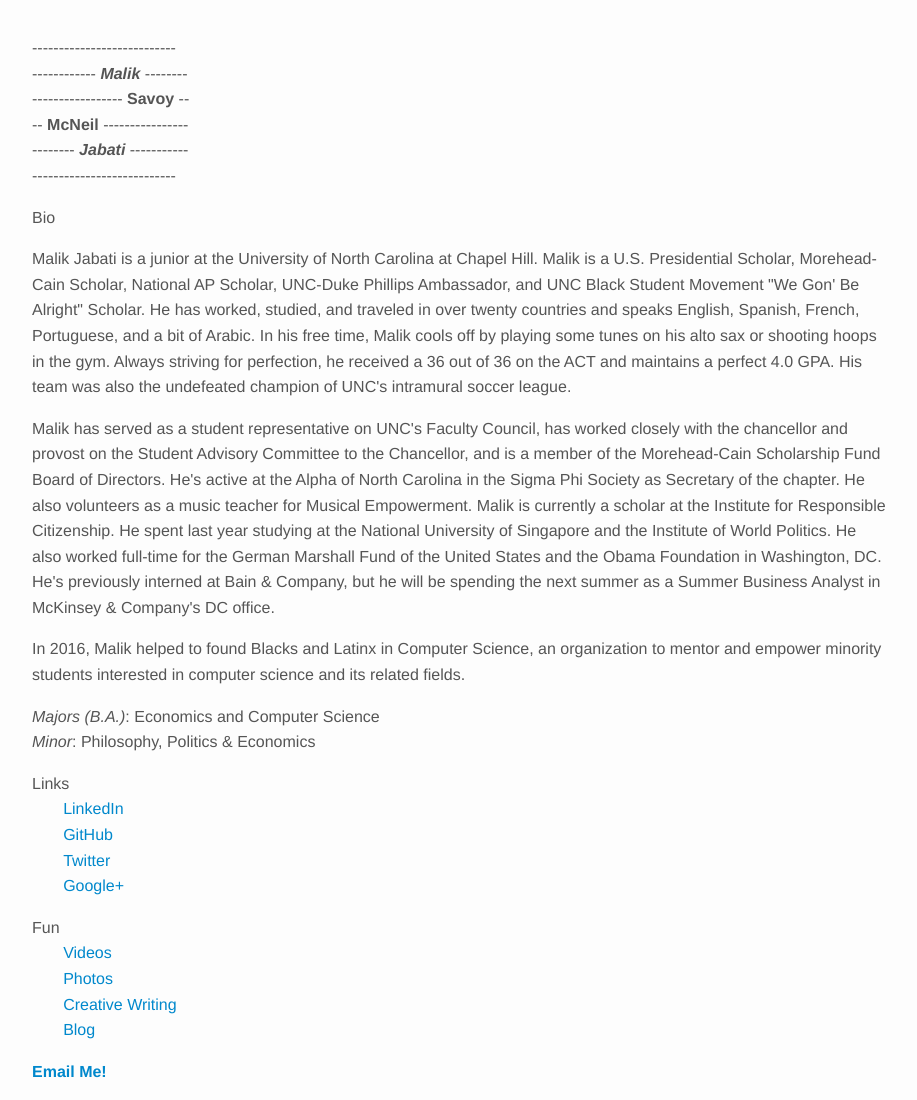
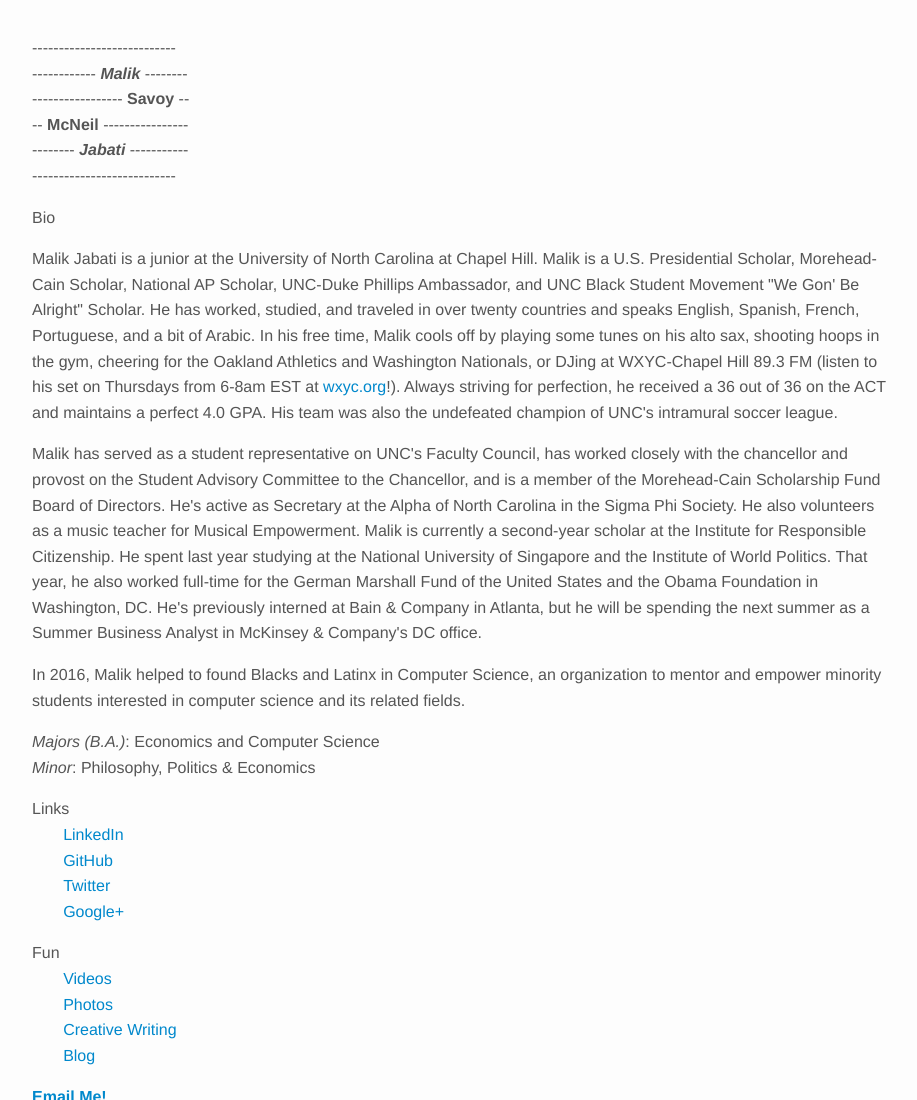
Before and after one commit to SmartyMJ/SmartyMJ.github.io, a plain HTML site: page index.html in a window 1280 px wide. Shown: the top 1100 px of the page, without its empty margins (181-1098 px from the left). Drawn offline with nearby package versions, Linux system fonts and the light colour scheme.

Commit message:
Added baseball teams and WXYC

```diff
--- a/index.html
+++ b/index.html
@@ -496,8 +496,8 @@
 </style><link rel="stylesheet" href="https://cdnjs.cloudflare.com/ajax/libs/KaTeX/0.5.1/katex.min.css"></head><body class="markdown-katex-preview"><p>---------------------------<br>------------ <strong><em>Malik</em></strong> --------<br>----------------- <strong>Savoy</strong> --<br>-- <strong>McNeil</strong> ----------------<br>-------- <strong><em>Jabati</em></strong> -----------<br>---------------------------</p>
 <p>Bio</p>
 <p>Malik Jabati is a junior at the University of North Carolina at Chapel Hill. Malik is a U.S. Presidential Scholar, Morehead-Cain Scholar, National AP Scholar, UNC-Duke Phillips Ambassador,
-and UNC Black Student Movement &quot;We Gon&#39; Be Alright&quot; Scholar. He has worked, studied, and traveled in over twenty countries and speaks English, Spanish, French, Portuguese, and a bit of Arabic. In his free time, Malik cools off by playing some tunes on his alto sax or shooting hoops in the gym.  Always striving for perfection, he received a 36 out of 36 on the ACT and maintains a perfect 4.0 GPA. His team was also the undefeated champion of UNC's intramural soccer league.</p>
-<p>Malik has served as a student representative on UNC&#39;s Faculty Council, has worked closely with the chancellor and provost on the Student Advisory Committee to the Chancellor, and is a member of the Morehead-Cain Scholarship Fund Board of Directors. He's active at the Alpha of North Carolina in the Sigma Phi Society as Secretary of the chapter. He also volunteers as a music teacher for Musical Empowerment. Malik is currently a scholar at the Institute for Responsible Citizenship. He spent last year studying at the National University of Singapore and the Institute of World Politics. He also worked full-time for the German Marshall Fund of the United States and the Obama Foundation in Washington, DC. He's previously interned at Bain & Company, but he will be spending the next summer as a Summer Business Analyst in McKinsey & Company's DC office.</p>
+and UNC Black Student Movement &quot;We Gon&#39; Be Alright&quot; Scholar. He has worked, studied, and traveled in over twenty countries and speaks English, Spanish, French, Portuguese, and a bit of Arabic. In his free time, Malik cools off by playing some tunes on his alto sax, shooting hoops in the gym, cheering for the Oakland Athletics and Washington Nationals, or DJing at WXYC-Chapel Hill 89.3 FM (listen to his set on Thursdays from 6-8am EST at <a href="http://www.wxyc.org/">wxyc.org</a>!).  Always striving for perfection, he received a 36 out of 36 on the ACT and maintains a perfect 4.0 GPA. His team was also the undefeated champion of UNC's intramural soccer league.</p>
+<p>Malik has served as a student representative on UNC&#39;s Faculty Council, has worked closely with the chancellor and provost on the Student Advisory Committee to the Chancellor, and is a member of the Morehead-Cain Scholarship Fund Board of Directors. He's active as Secretary at the Alpha of North Carolina in the Sigma Phi Society. He also volunteers as a music teacher for Musical Empowerment. Malik is currently a second-year scholar at the Institute for Responsible Citizenship. He spent last year studying at the National University of Singapore and the Institute of World Politics. That year, he also worked full-time for the German Marshall Fund of the United States and the Obama Foundation in Washington, DC. He's previously interned at Bain & Company in Atlanta, but he will be spending the next summer as a Summer Business Analyst in McKinsey & Company's DC office.</p>
 <p> In 2016, Malik helped to found Blacks and Latinx in Computer Science, an organization to mentor and empower minority students interested in computer science and its related fields.</p>
 <p><em>Majors (B.A.)</em>: Economics and Computer Science
 <br><em>Minor</em>: Philosophy, Politics &amp; Economics</p>
```
